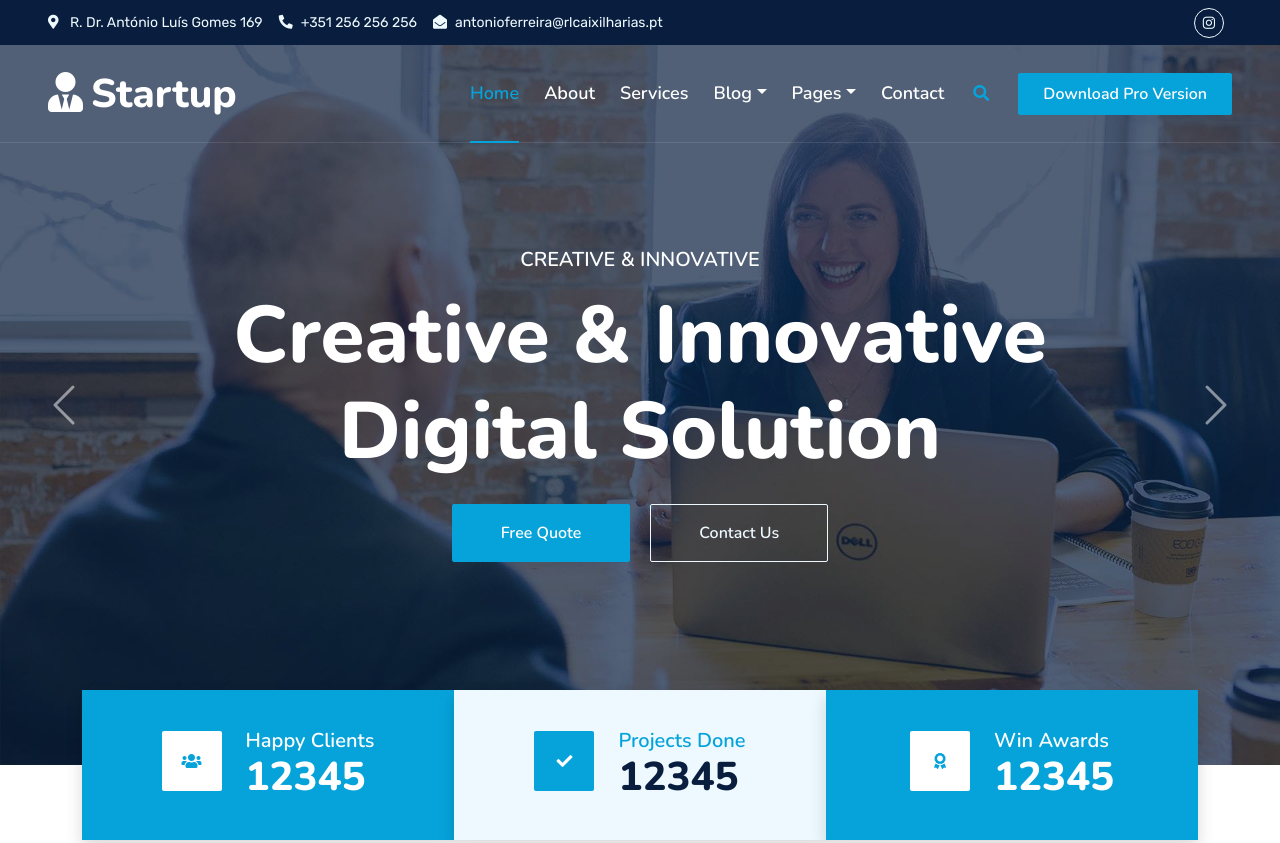
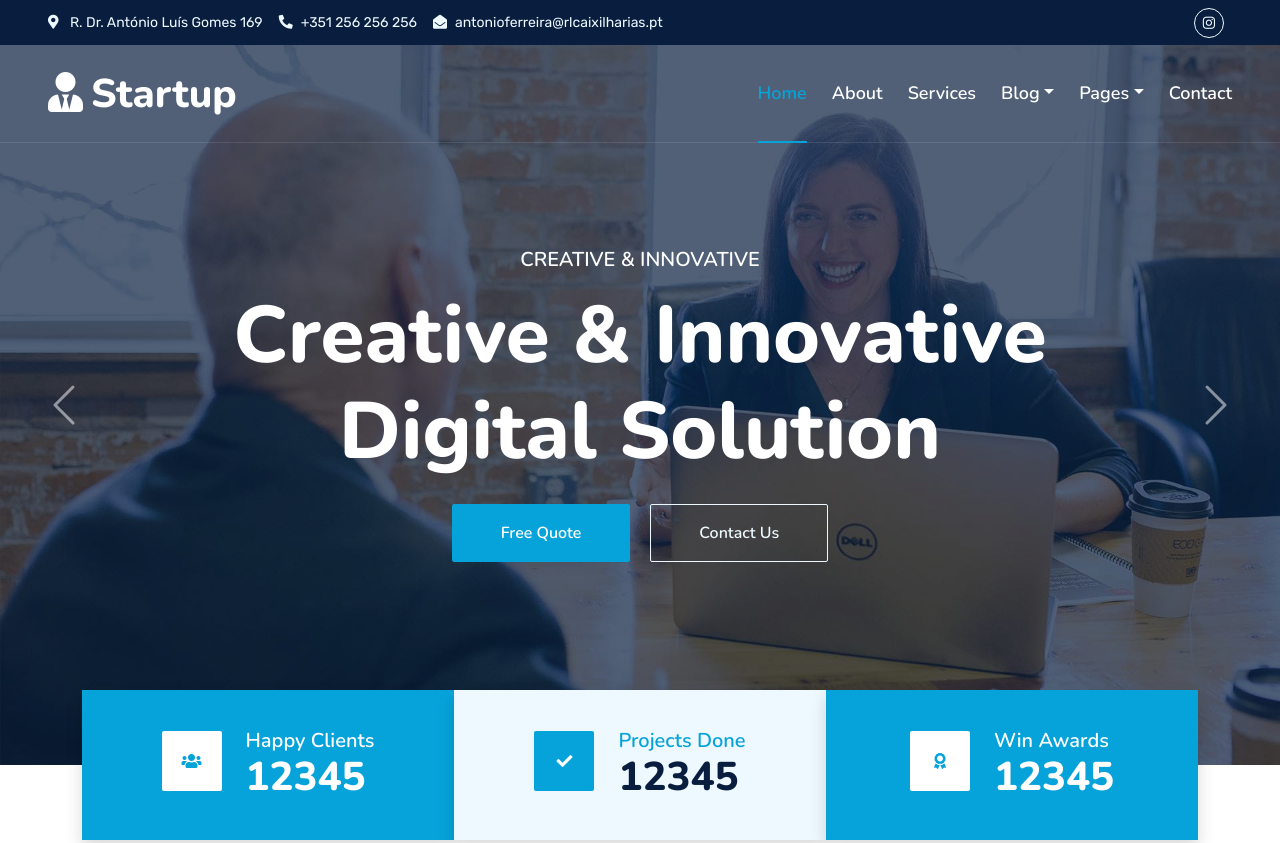
Before and after one commit to sentri4/RLCaixilhariasPVC, a plain HTML site: page index.html in a window 1280 px wide. Shown: the top 843 px of the page. Drawn offline with nearby package versions, Linux system fonts and the light colour scheme.

Commit message:
Update index.html

```diff
--- a/index.html
+++ b/index.html
@@ -92,9 +92,6 @@
                     </div>
                     <a href="contact.html" class="nav-item nav-link">Contact</a>
                 </div>
-                <butaton type="button" class="btn text-primary ms-3" data-bs-toggle="modal" data-bs-target="#searchModal"><i class="fa fa-search"></i></butaton>
-                <a href="https://htmlcodex.com/startup-company-website-template" class="btn btn-primary py-2 px-4 ms-3">Download Pro Version</a>
-            </div>
         </nav>
 
         <div id="header-carousel" class="carousel slide carousel-fade" data-bs-ride="carousel">
```
